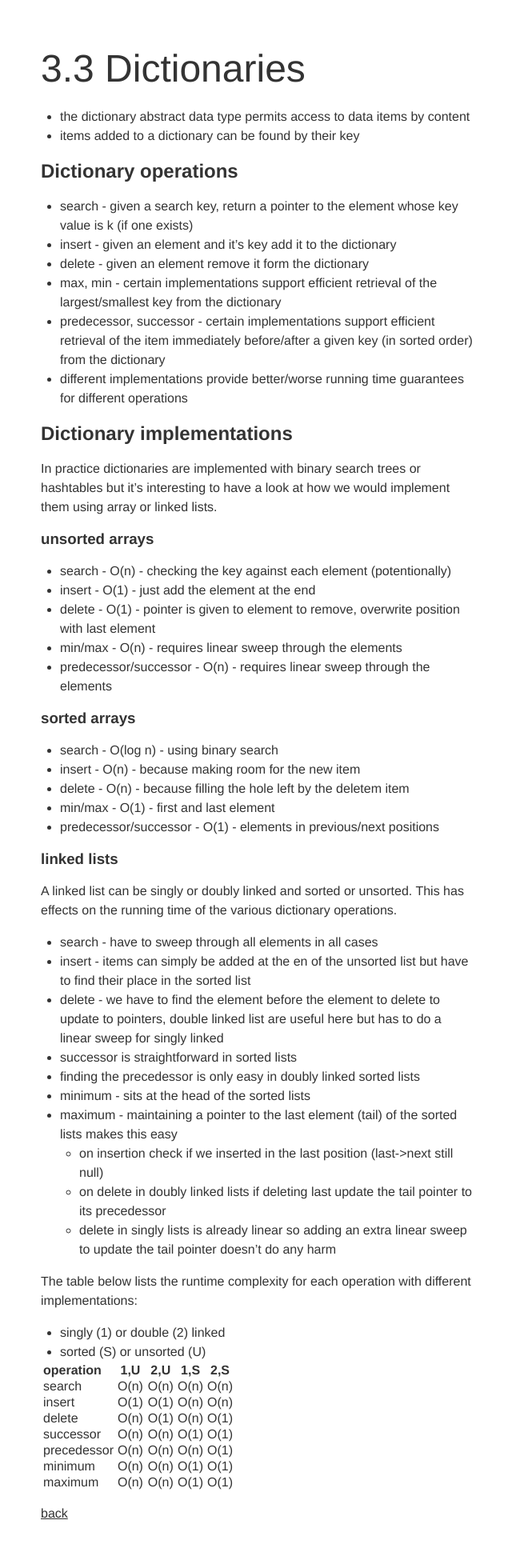
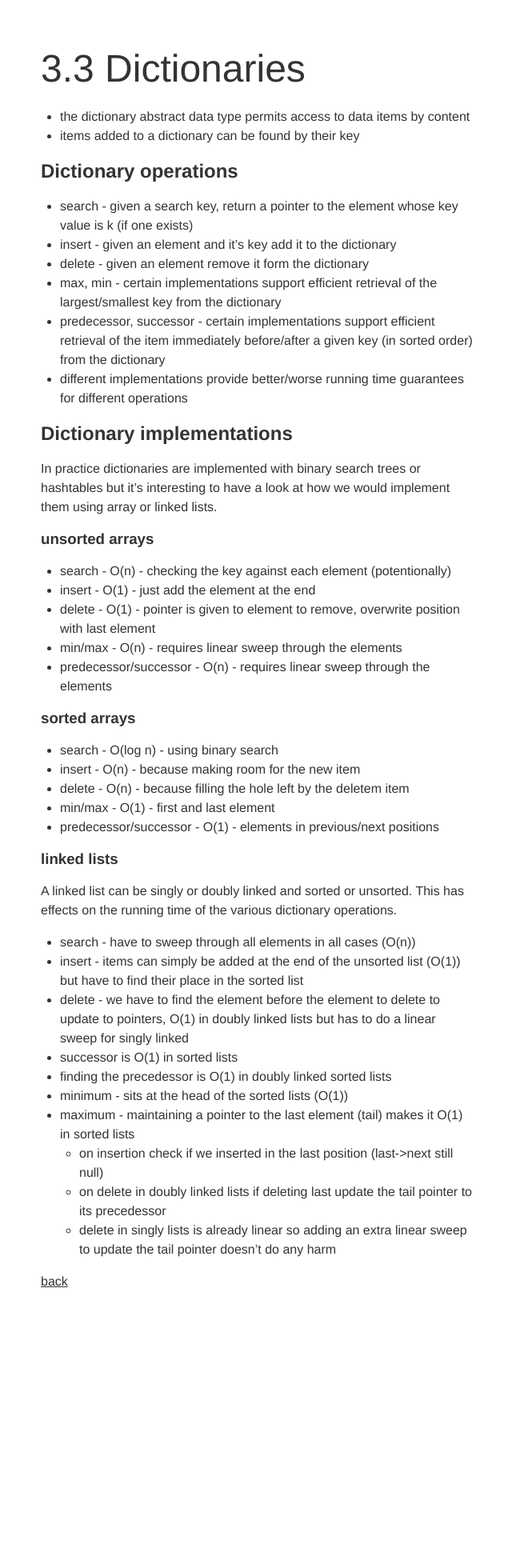
Before and after one commit to csabapalfi/algorithm-design-manual, a Jekyll site: the page built from _posts/2013-02-27-3.3-dictionaries.md, in a window 1280 px wide. Shown: the whole page at 80% size, without its empty margins (109-749 px from the left). Built offline with Jekyll 4.4.1, drawn with Linux system fonts in a browser that asks for light colours; Markdown is read by kramdown in place of the engine named in the settings; after the commit the page ends 1660 px from its top, so only the background shows below that.

Commit message:
update dictionaries note

```diff
--- a/_posts/2013-02-27-3.3-dictionaries.md
+++ b/_posts/2013-02-27-3.3-dictionaries.md
@@ -39,29 +39,13 @@ In practice dictionaries are implemented with binary search trees or hashtables
 
 A linked list can be singly or doubly linked and sorted or unsorted. This has effects on the running time of the various dictionary operations.
 
-* search - have to sweep through all elements in all cases
-* insert - items can simply be added at the en of the unsorted list but have to find their place in the sorted list
-* delete - we have to find the element before the element to delete to update to pointers, double linked list are useful here but has to do a linear sweep for singly linked
-* successor is straightforward in sorted lists
-* finding the precedessor is only easy in doubly linked sorted lists
-* minimum - sits at the head of the sorted lists
-* maximum - maintaining a pointer to the last element (tail) of the sorted lists makes this easy
+* search - have to sweep through all elements in all cases (O(n))
+* insert - items can simply be added at the end of the unsorted list (O(1)) but have to find their place in the sorted list
+* delete - we have to find the element before the element to delete to update to pointers, O(1) in doubly linked lists but has to do a linear sweep for singly linked
+* successor is O(1) in sorted lists
+* finding the precedessor is O(1) in doubly linked sorted lists
+* minimum - sits at the head of the sorted lists (O(1))
+* maximum - maintaining a pointer to the last element (tail) makes it O(1) in sorted lists
      * on insertion check if we inserted in the last position (last->next still null)
      * on delete in doubly linked lists if deleting last update the tail pointer to its precedessor
      * delete in singly lists is already linear so adding an extra linear sweep to update the tail pointer doesn't do any harm
-
-The table below lists the runtime complexity for each operation with different implementations:
-
-* singly (1) or double (2) linked
-* sorted (S) or unsorted (U)
-
-
-| operation  |&nbsp;1,U&nbsp;|&nbsp;2,U&nbsp;|&nbsp;1,S&nbsp;|&nbsp;2,S&nbsp;
-|:-----------|:-------------:|:-------------:|:-------------:|:-------------:
-| search     | O(n)          | O(n)          | O(n)          | O(n)
-| insert     | O(1)          | O(1)          | O(n)          | O(n)
-| delete     | O(n)          | O(1)          | O(n)          | O(1)
-| successor  | O(n)          | O(n)          | O(1)          | O(1)
-| precedessor| O(n)          | O(n)          | O(n)          | O(1)
-| minimum    | O(n)          | O(n)          | O(1)          | O(1)
-| maximum    | O(n)          | O(n)          | O(1)          | O(1)
```
